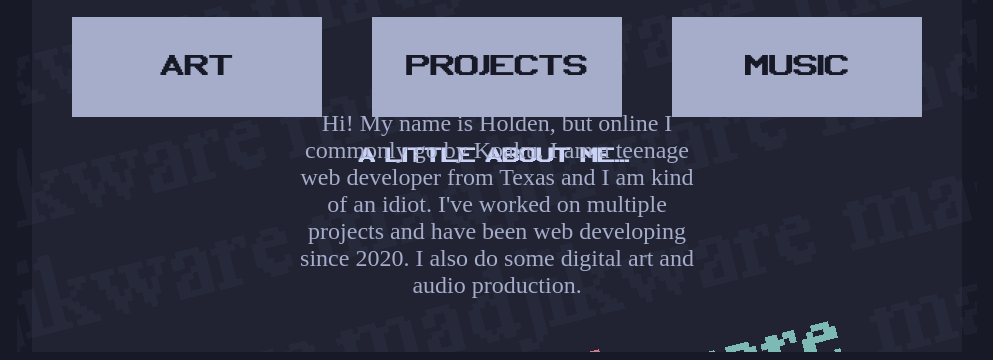
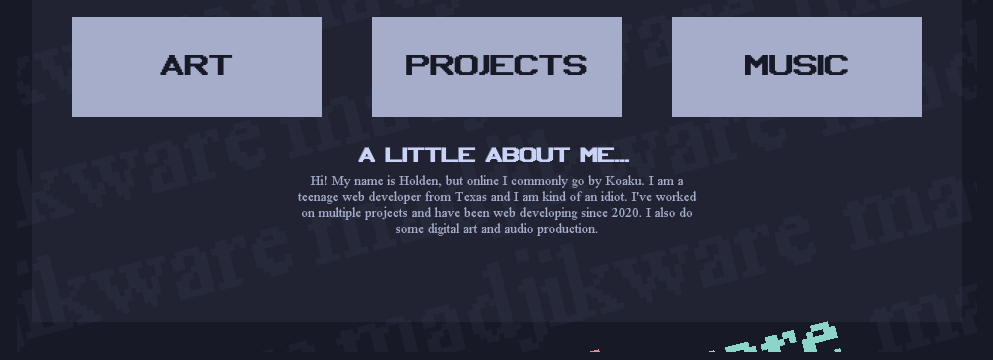
Before and after one commit to MadjikDotPng/MadjikDotPng.github.io, a plain HTML site: page index.html in a window 1280 px wide. Shown: the part 440-800 px from the top of the page, without its empty margins (143-1136 px from the left). Drawn offline with Linux system fonts and the light colour scheme.

Commit message:
Fixed Fonts

```diff
--- a/index.css
+++ b/index.css
@@ -223,6 +223,7 @@ a {
 	margin-top: 40px;
 	color: #a5adcb;
     overflow-wrap: break-word;
+	font-family: "Times", sans-serif;
 }
 
 #bio > h1 {
```
